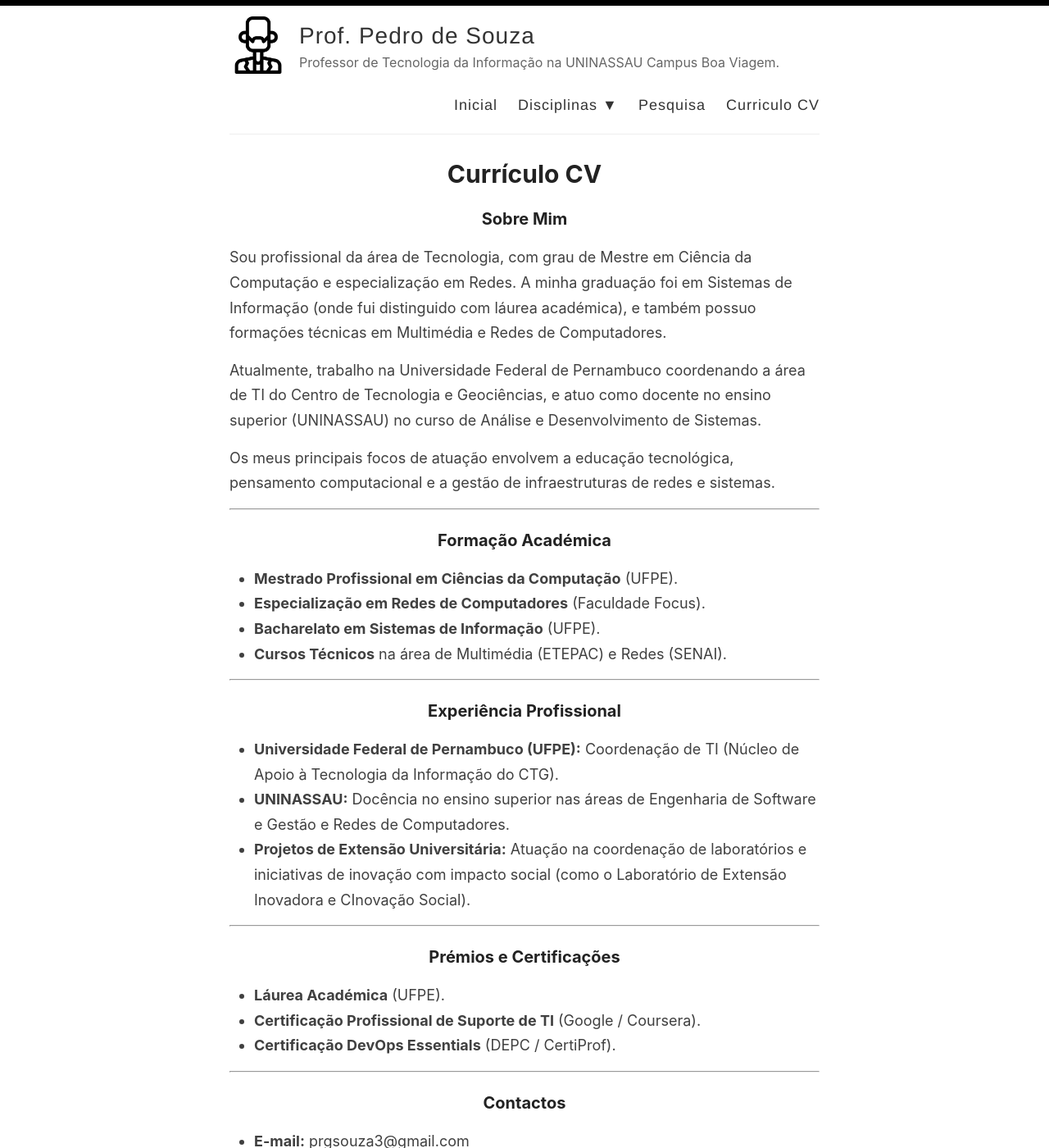
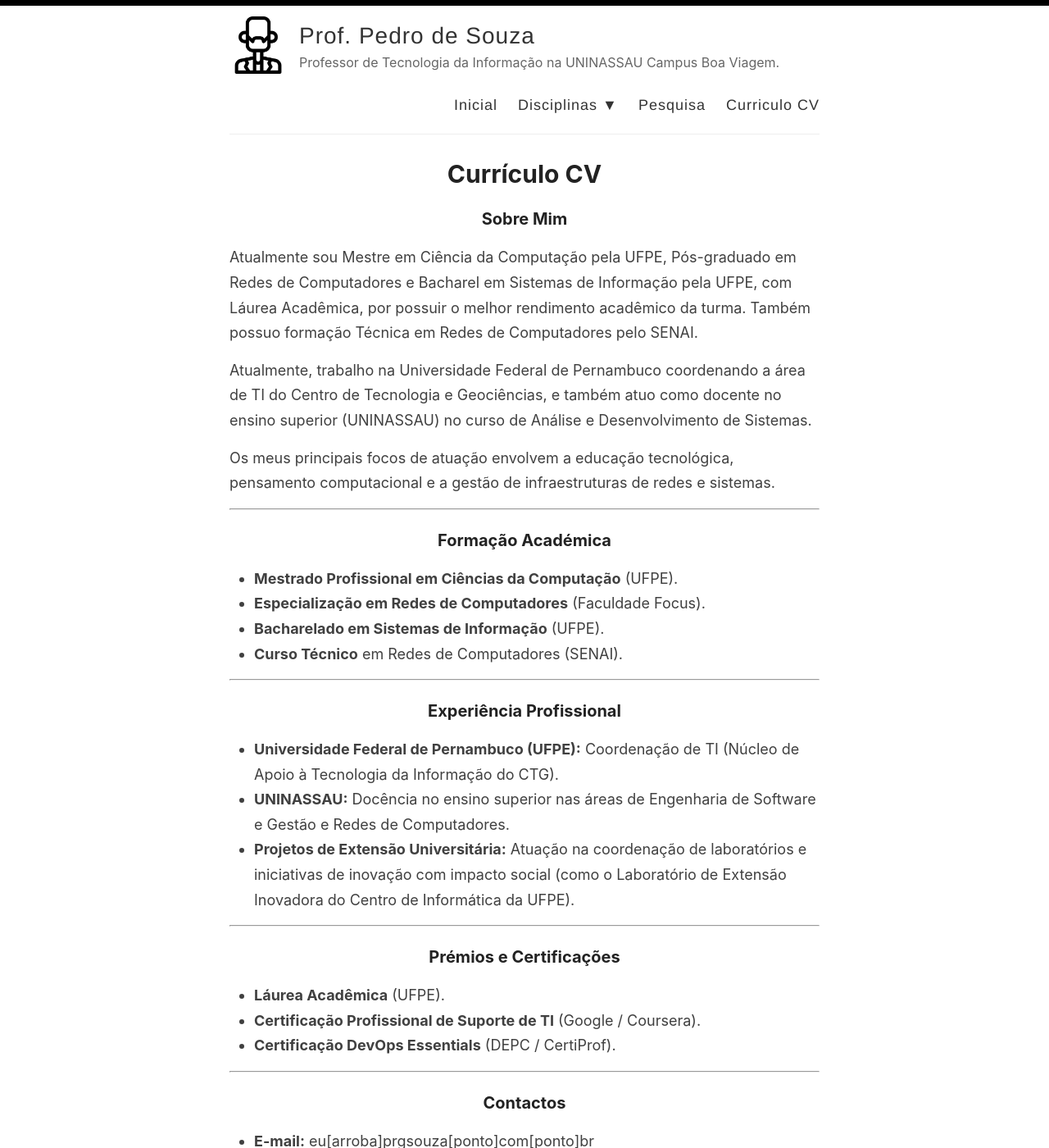
Before and after one commit to prgsouza/prgsouza.github.io, a Jekyll site: the page built from _pages/about.md, in a window 1280 px wide and 1400 px high. Shown: the whole window at 82% size. Built offline with Jekyll 4.4.1, drawn with Linux system fonts in a browser that asks for light colours; some of the changed text lies outside the part shown.

Commit message:
correções

```diff
--- a/_pages/about.md
+++ b/_pages/about.md
@@ -6,9 +6,9 @@ permalink: /about/
 
 ### Sobre Mim
 
-Sou profissional da área de Tecnologia, com grau de Mestre em Ciência da Computação e especialização em Redes. A minha graduação foi em Sistemas de Informação (onde fui distinguido com láurea académica), e também possuo formações técnicas em Multimédia e Redes de Computadores.
+Atualmente sou Mestre em Ciência da Computação pela UFPE, Pós-graduado em Redes de Computadores e Bacharel em Sistemas de Informação pela UFPE, com Láurea Acadêmica, por possuir o melhor rendimento acadêmico da turma. Também possuo formação Técnica em Redes de Computadores pelo SENAI.
 
-Atualmente, trabalho na Universidade Federal de Pernambuco coordenando a área de TI do Centro de Tecnologia e Geociências, e atuo como docente no ensino superior (UNINASSAU) no curso de Análise e Desenvolvimento de Sistemas.
+Atualmente, trabalho na Universidade Federal de Pernambuco coordenando a área de TI do Centro de Tecnologia e Geociências, e também atuo como docente no ensino superior (UNINASSAU) no curso de Análise e Desenvolvimento de Sistemas.
 
 Os meus principais focos de atuação envolvem a educação tecnológica, pensamento computacional e a gestão de infraestruturas de redes e sistemas.
 
@@ -18,8 +18,8 @@ Os meus principais focos de atuação envolvem a educação tecnológica, pensam
 
 * **Mestrado Profissional em Ciências da Computação** (UFPE).
 * **Especialização em Redes de Computadores** (Faculdade Focus).
-* **Bacharelato em Sistemas de Informação** (UFPE).
-* **Cursos Técnicos** na área de Multimédia (ETEPAC) e Redes (SENAI).
+* **Bacharelado em Sistemas de Informação** (UFPE).
+* **Curso Técnico** em Redes de Computadores (SENAI).
 
 ---
 
@@ -27,18 +27,18 @@ Os meus principais focos de atuação envolvem a educação tecnológica, pensam
 
 * **Universidade Federal de Pernambuco (UFPE):** Coordenação de TI (Núcleo de Apoio à Tecnologia da Informação do CTG).
 * **UNINASSAU:** Docência no ensino superior nas áreas de Engenharia de Software e Gestão e Redes de Computadores.
-* **Projetos de Extensão Universitária:** Atuação na coordenação de laboratórios e iniciativas de inovação com impacto social (como o Laboratório de Extensão Inovadora e CInovação Social).
+* **Projetos de Extensão Universitária:** Atuação na coordenação de laboratórios e iniciativas de inovação com impacto social (como o Laboratório de Extensão Inovadora do Centro de Informática da UFPE).
 
 ---
 
 ### Prémios e Certificações
 
-* **Láurea Académica** (UFPE).
+* **Láurea Acadêmica** (UFPE).
 * **Certificação Profissional de Suporte de TI** (Google / Coursera).
 * **Certificação DevOps Essentials** (DEPC / CertiProf).
 
 ---
 
 ### Contactos
-* **E-mail:** prgsouza3@gmail.com
-* **Lattes:** [Aceder ao Currículo Completo](https://lattes.cnpq.br/2265855538164590)
+* **E-mail:** eu[arroba]prgsouza[ponto]com[ponto]br
+* **Lattes:** [Acessar o Currículo Completo](https://lattes.cnpq.br/2265855538164590)
```
Also changed, not shown: 404.md (+1 -1 lines), _pages/archive.md (+1 -1 lines), _pages/redes.md (+1 -1 lines), _pages/search.md (+2 -2 lines), README.md (deleted), 8 other files.
